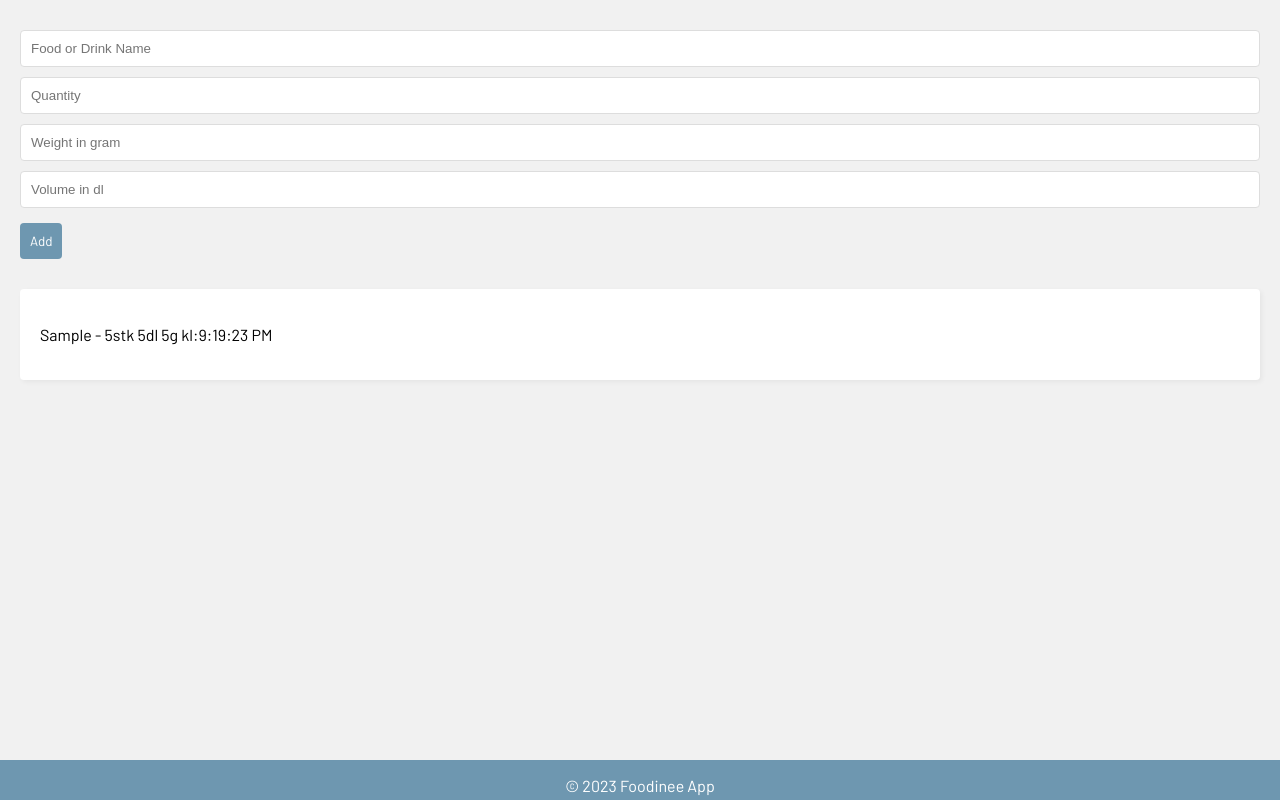
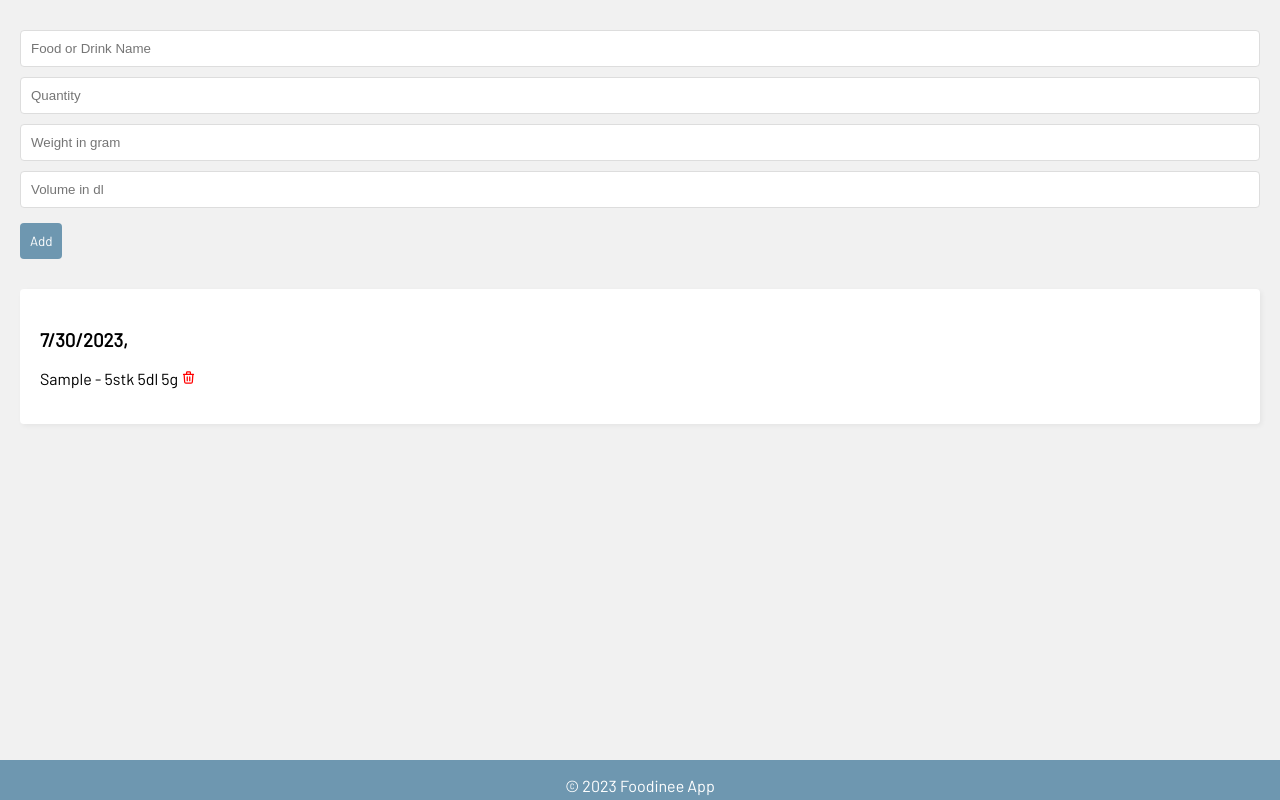
Before and after one commit to joarchris/foodinee, a React (Vite) app: page / in a window 1280 px wide. Both pictures are taken after typing "Sample", "5", "5", "5" into the empty fields and a click on the button "Add". Built offline with nearby package versions, Linux system fonts and the light colour scheme.

Commit message:
handle deletes

```diff
--- a/src/components/FoodListForDay.jsx
+++ b/src/components/FoodListForDay.jsx
@@ -1,18 +1,37 @@
+// FoodListForDay.js
 import React from 'react';
+import { TrashIcon } from '@heroicons/react/outline';
 
-function FoodListForDay({ foodItems }) {
-  // Sort the foodItems array in descending order based on the timestamp
-  const sortedFoodItems = foodItems.sort((a, b) => (a.timestamp < b.timestamp ? 1 : -1));
+function groupFoodItemsByDate(foodItems) {
+  return foodItems.reduce((groupedItems, item) => {
+    const date = item.timestamp.split(' ')[0]; // Extracting the date from the timestamp
+    if (!groupedItems[date]) {
+      groupedItems[date] = [];
+    }
+    groupedItems[date].push(item);
+    return groupedItems;
+  }, {});
+}
+
+function FoodListForDay({ foodItems, onDelete }) {
+  const groupedItems = groupFoodItemsByDate(foodItems);
+
   return (
-    <div className="listing-details">
     <div>
-        {sortedFoodItems.map((item) => (
+      {Object.keys(groupedItems).map((date) => (
+        <div className="listing-details" key={date}>
+          <h3>{date}</h3>
+          {groupedItems[date].map((item) => (
             <p key={item.id}>
               {item.name} - {item.quantity && <span>{item.quantity}stk</span>} {item.volume && <span>{item.volume}dl</span>}{' '}
-            {item.weight && <span>{item.weight}g</span>} kl:{item.timestamp}
+              {item.weight && <span>{item.weight}g</span>}{' '}
+              <span className="cursor-pointer ml-2" onClick={() => onDelete(item.id)}>
+                <TrashIcon height={15} color={'red'} />
+              </span>
             </p>
           ))}
         </div>
+      ))}
     </div>
   );
 }
--- a/src/components/FoodTracker.jsx
+++ b/src/components/FoodTracker.jsx
@@ -43,7 +43,7 @@ function FoodTracker() {
         quantity: parseInt(quantity),
         weight: parseInt(weight),
         volume: parseInt(volume),
-        timestamp: new Date().toLocaleTimeString(),
+        timestamp: new Date().toLocaleString(),
       };
 
       setFoodItems((prevFoodItems) => [...prevFoodItems, newFoodItem]);
@@ -56,6 +56,14 @@ function FoodTracker() {
       localStorage.setItem('foodItems', JSON.stringify([...foodItems, newFoodItem]));
     }
   };
+  const handleDelete = (itemId) => {
+    // Remove the item from the foodItems state
+    setFoodItems((prevFoodItems) => prevFoodItems.filter((item) => item.id !== itemId));
+
+    // Remove the item from local storage
+    const updatedFoodItems = foodItems.filter((item) => item.id !== itemId);
+    localStorage.setItem('foodItems', JSON.stringify(updatedFoodItems));
+  };
 
   return (
     <div>
@@ -66,7 +74,7 @@ function FoodTracker() {
         <input type="number" value={volume} onChange={handleChangeVolume} placeholder="Volume in dl" />
         <button type="submit">Add</button>
       </form>
-      <FoodListForDay foodItems={foodItems} />
+      <FoodListForDay foodItems={foodItems} onDelete={handleDelete} />
     </div>
   );
 }
```
Lines whose indentation alone changed are shown as unchanged.
